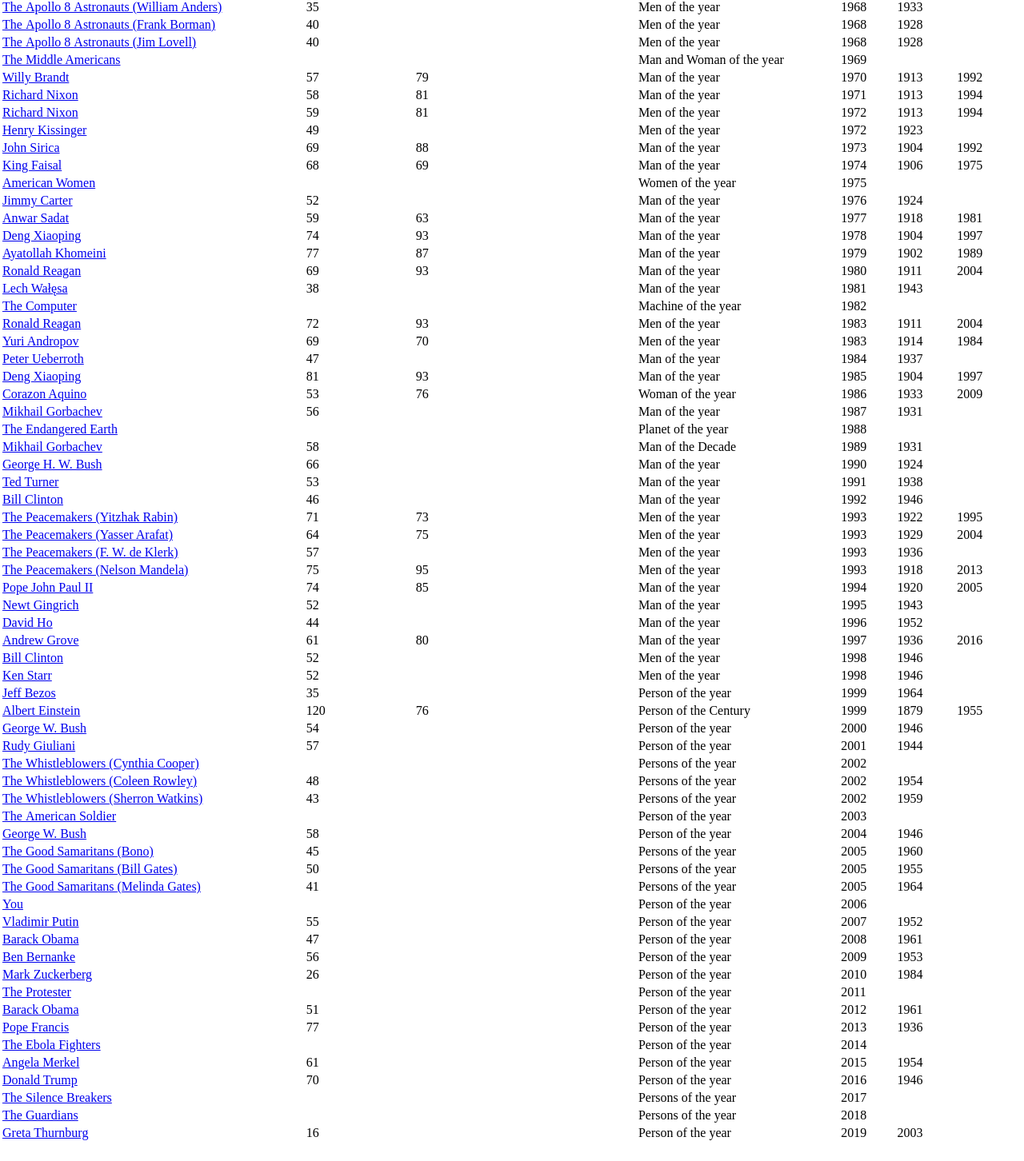
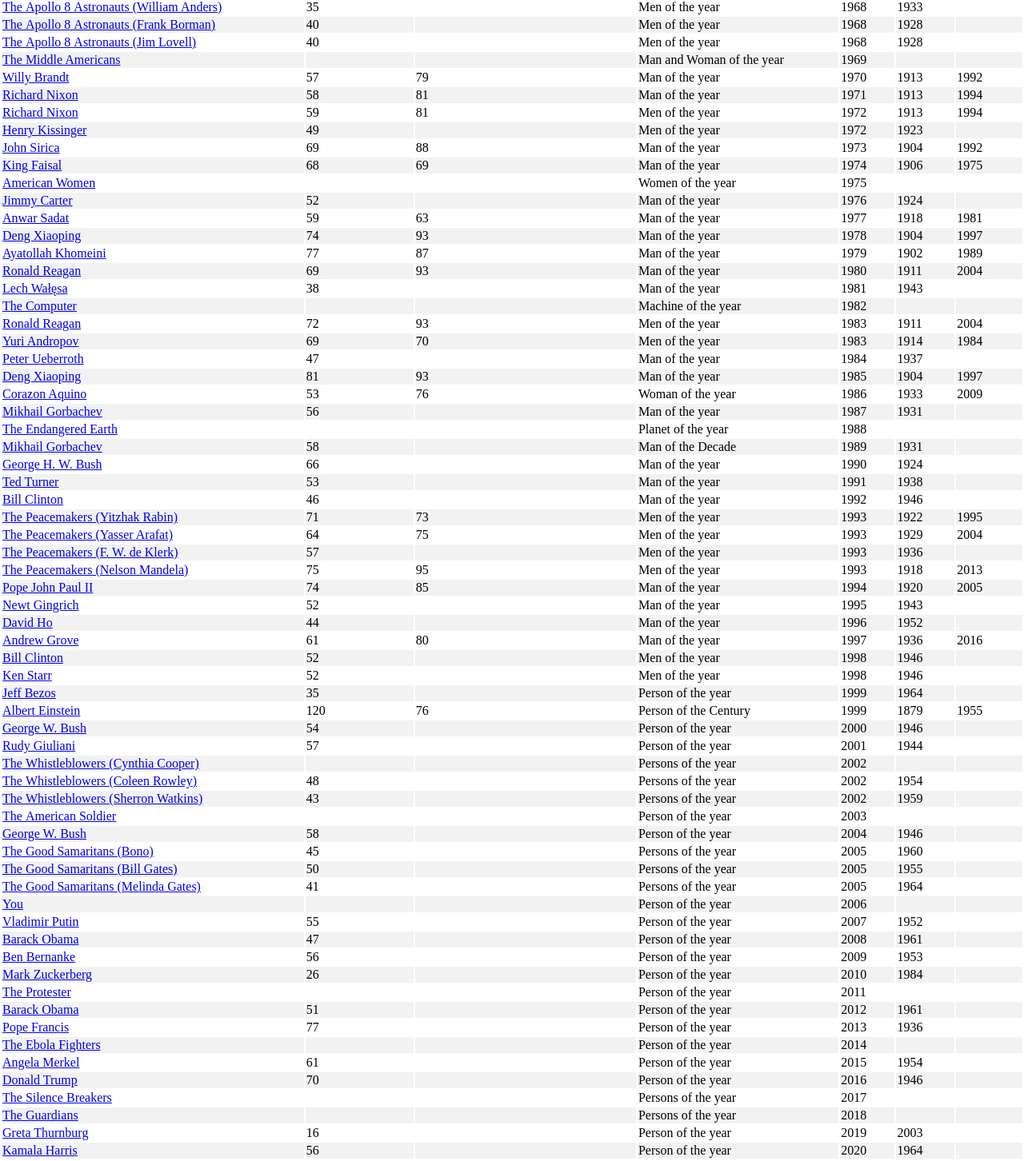
Before and after one commit to briandaviddavidson/time-person-of-the-year, a React (Create React App) app: page / in a window 1280 px wide. Shown: the part 1252-2704 px from the top of the page at 80% size. Before the commit the page ends 2681 px from the top, so only its background shows below. Built offline with nearby package versions, Linux system fonts and the light colour scheme.

Commit message:
Update styling and data

```diff
--- a/src/data/people.json
+++ b/src/data/people.json
@@ -1174,5 +1174,27 @@
     "title": "Environmental activist",
     "category": "Environment",
     "context": "Environmental activist and founder of the school strike for the climate campaign."
+  },
+  {
+    "year": "2020",
+    "honor": "Person of the year",
+    "name": "Kamala Harris",
+    "country": "United States",
+    "birth": "1964",
+    "death": "",
+    "title": "Vice President Elect",
+    "category": "Politics",
+    "context": "First female Vice President of the United States"
+  },
+  {
+    "year": "2020",
+    "honor": "Person of the year",
+    "name": "Joe Biden",
+    "country": "United States",
+    "birth": "1942",
+    "death": "",
+    "title": "President Elect",
+    "category": "Politics",
+    "context": "President elect of the United States"
   }
 ]
--- a/src/index.css
+++ b/src/index.css
@@ -29,3 +29,7 @@
   font-size: 106px;
   width: 100%;
 }
+
+tr:nth-child(even) {
+  background-color: #f2f2f2;
+}
```
